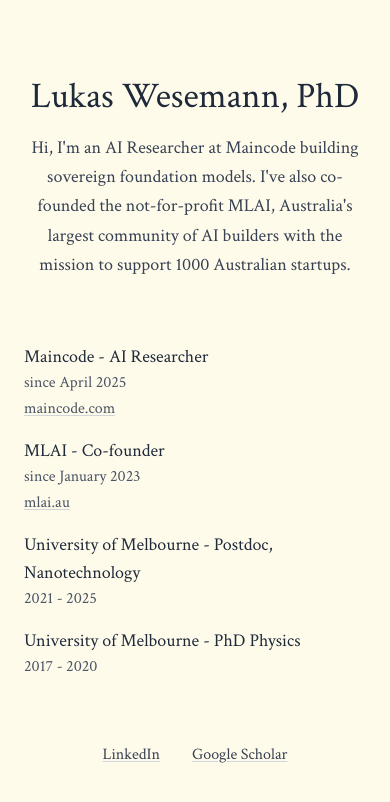
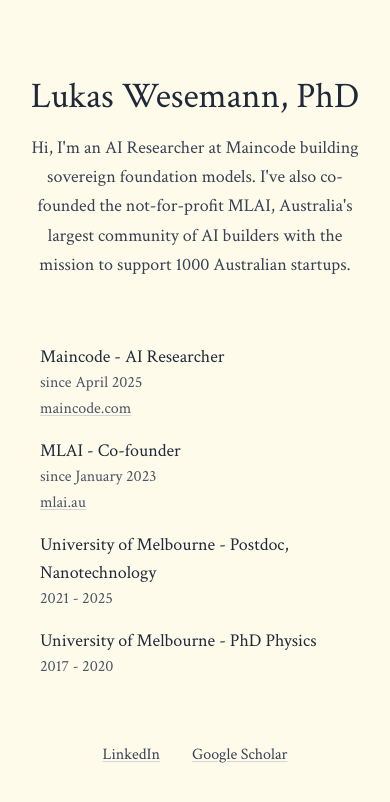
Before and after one commit to LukasWesemann/lukaswesemann.com, a Next.js app: page / in a window 390 px wide. Shown: the top 802 px of the page. Built offline with nearby package versions, Linux system fonts and the light colour scheme.

Commit message:
mobile optimisation

```diff
--- a/src/app/page.tsx
+++ b/src/app/page.tsx
@@ -1,6 +1,6 @@
 export default function Home() {
   return (
-    <main className="min-h-screen bg-amber-50 flex items-center justify-center px-6 py-12">
+    <main className="min-h-screen bg-amber-50 flex items-center justify-center px-6 py-16 md:py-12">
       <div className="max-w-2xl w-full">
         <div className="text-center space-y-8">
           {/* Header */}
@@ -18,7 +18,7 @@
           {/* Portfolio Items */}
           <div className="space-y-6 pt-8">
             <div className="space-y-4">
-              <div className="text-left max-w-md mx-auto">
+              <div className="text-left max-w-md mx-auto pl-4 md:pl-0">
                 <h3 className="font-serif text-gray-800 font-medium text-lg">
                   <a
                     href="https://www.maincode.com/"
@@ -41,7 +41,7 @@
                 </a>
               </div>
 
-              <div className="text-left max-w-md mx-auto">
+              <div className="text-left max-w-md mx-auto pl-4 md:pl-0">
                 <h3 className="font-serif text-gray-800 font-medium text-lg">
                   <a
                     href="https://mlai.au/"
@@ -64,14 +64,14 @@
                 </a>
               </div>
 
-              <div className="text-left max-w-md mx-auto">
+              <div className="text-left max-w-md mx-auto pl-4 md:pl-0">
                 <h3 className="font-serif text-gray-800 font-medium text-lg">
                   University of Melbourne - Postdoc, Nanotechnology
                 </h3>
                 <p className="text-gray-600 font-serif">2021 - 2025</p>
               </div>
 
-              <div className="text-left max-w-md mx-auto">
+              <div className="text-left max-w-md mx-auto pl-4 md:pl-0">
                 <h3 className="font-serif text-gray-800 font-medium text-lg">
                   University of Melbourne - PhD Physics
                 </h3>
```
